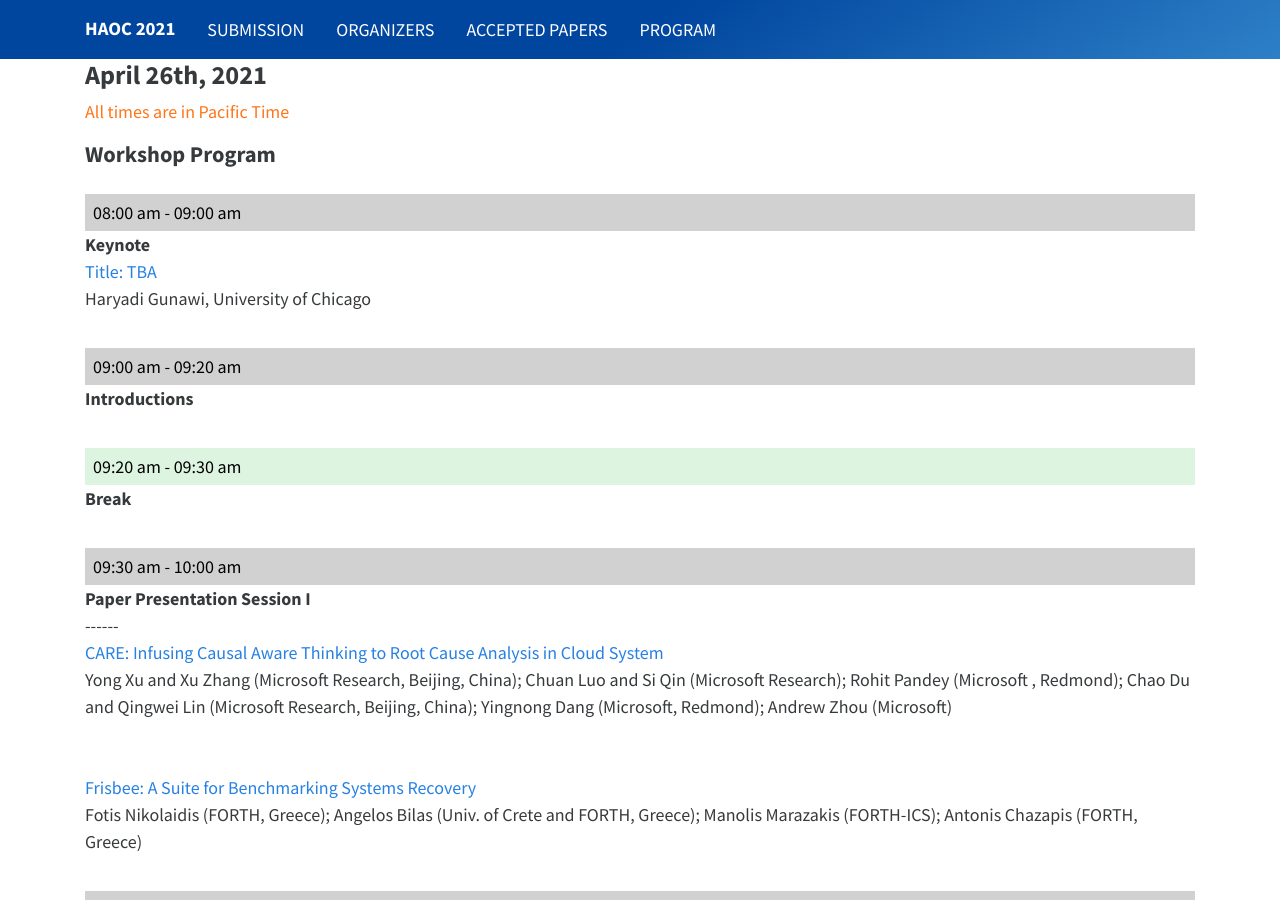
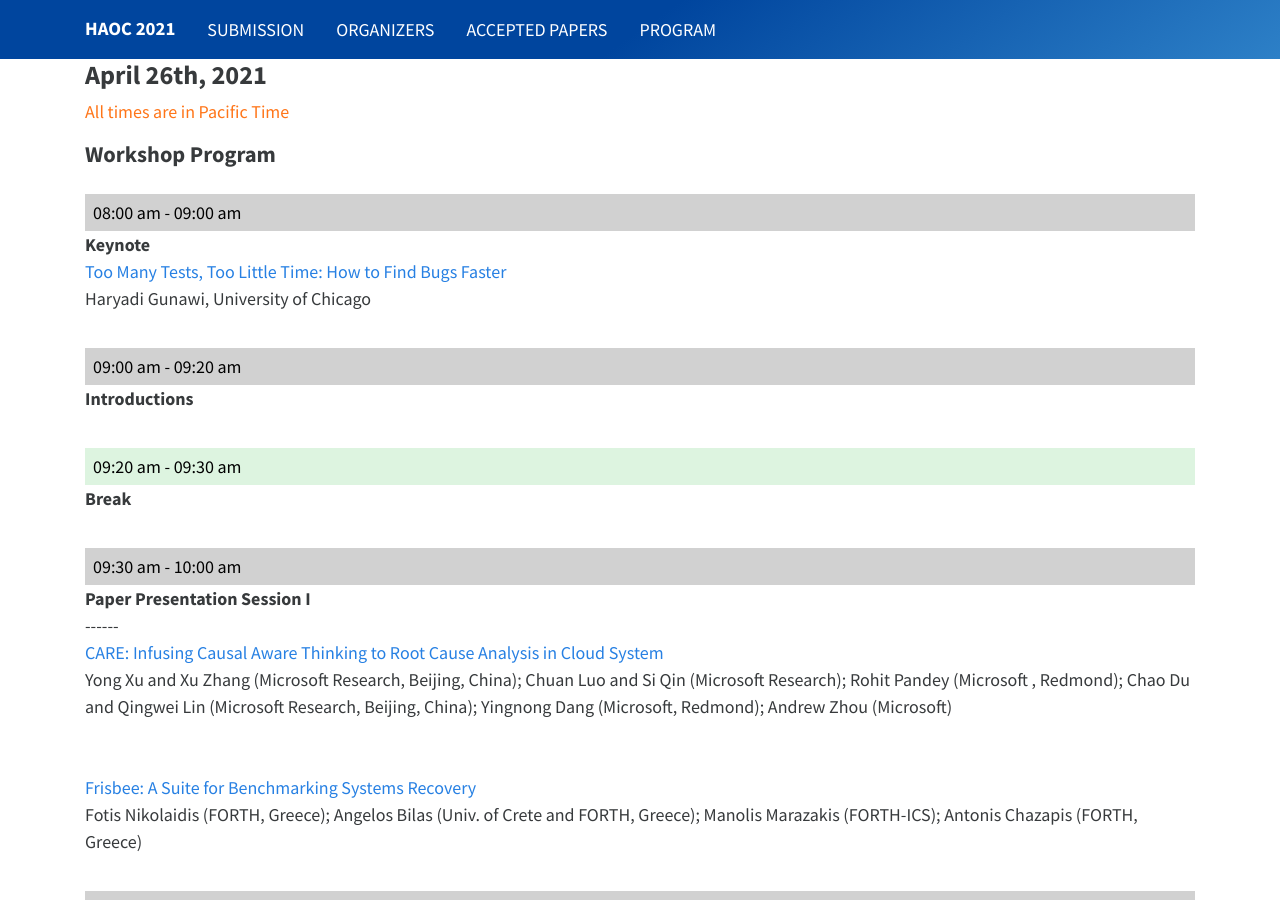
Before and after one commit to haoc2021/haoc2021.github.io, a Jekyll site: the page built from program.md, in a window 1280 px wide and 900 px high, scrolled down 330 px. Built offline with Jekyll 4.4.1, drawn with Linux system fonts in a browser that asks for light colours.

Commit message:
add keynote speaker

```diff
--- a/program.md
+++ b/program.md
@@ -17,11 +17,30 @@ layout: default
     </div>
     <div class="program_entry_content">
       <div class="program_entry_content_title">
-        <a href="#">Title: TBA</a>
+        <a href="#keynote_talk_content" data-toggle="collapse" role="button" aria-expanded="false" aria-controls="invited_talk_1_content">
+          Too Many Tests, Too Little Time: How to Find Bugs Faster
+        </a>
       </div>
       <div class="program_entry_content_speakers">
         Haryadi Gunawi, University of Chicago
       </div>
+      <div class="collapse program_entry_content_details" id="keynote_talk_content">
+      <div class="program_entry_content_abstract">
+        <p>
+          As more data and computation move from local to cloud environments, datacenter distributed systems have become a dominant backbone for many modern applications.  However, the complexity of cloud-scale hardware and software ecosystems has outpaced existing testing, debugging, and verification tools.  I will describe a classical class of bugs that surface in large-scale datacenter distributed systems, distributed concurrency bugs, caused by non-deterministic timings of distributed events such as message arrivals as well as multiple crashes and reboots.  The challenge is the too many tests to perform.  I will describe our 7-year of experience in taming this problem, in particular how to systematically reduce the number of tests to perform when building software model checkers for distributed datacenter systems.
+        </p>
+      </div>
+      <div class="program_entry_content_bio">
+        <div class="speaker_image">
+          <img src="assets/image/speaker/haryadi-9.jpg" />
+        </div>
+        <div class="speaker_bio">
+          <p>
+            Haryadi S. Gunawi is an Associate Professor in the Department of Computer Science at the University of Chicago where he leads the UCARE research group (UChicago systems research on Availability, Reliability, and Efficiency). He received his Ph.D. in Computer Science from the University of Wisconsin, Madison in 2009. He was a postdoctoral fellow at the University of California, Berkeley from 2010 to 2012. His current research focuses on cloud computing reliability and new storage technology. He has won numerous awards including NSF CAREER award, NSF Computing Innovation Fellowship, Google Faculty Research Award, NetApp Faculty Fellowships, and Honorable Mention for the 2009 ACM Doctoral Dissertation Award.
+          </p>
+        </div>
+      </div>
+    </div>
     </div>
   </div>
 </div>
```
Also changed, not shown: assets/image/speaker/haryadi-9.jpg (added).
